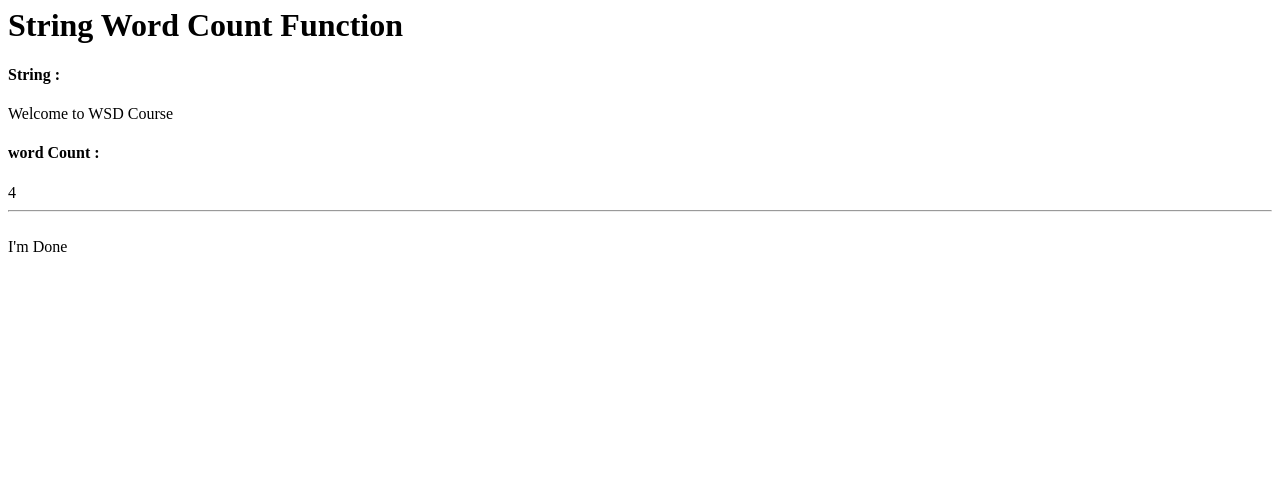
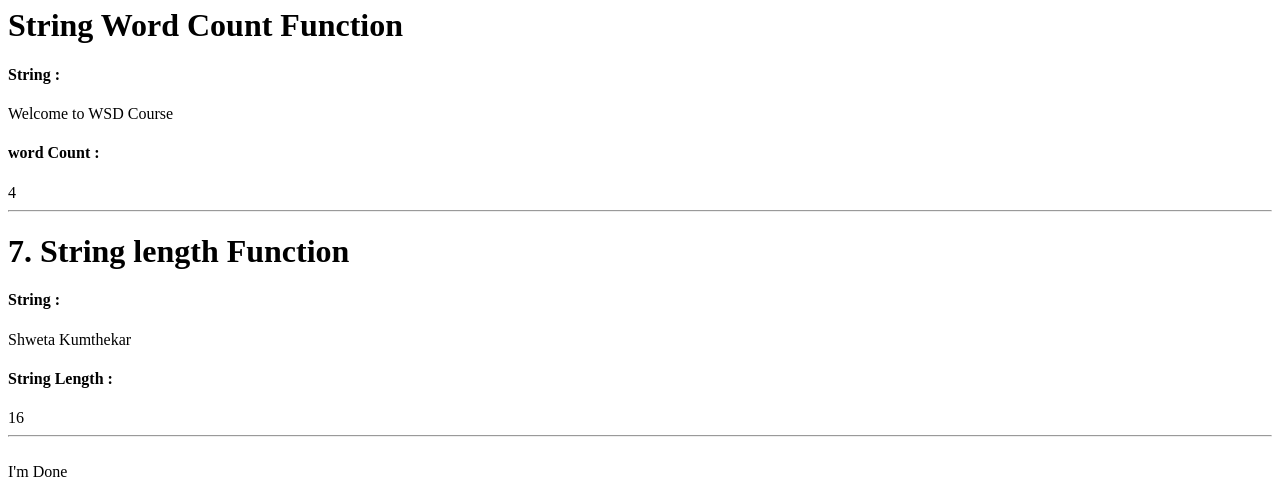
Before and after one commit to srk77/homework4, a PHP site: page / in a window 1280 px wide. Shown: the part 1866-2355 px from the top of the page. Before the commit the page ends 2118 px from the top, so only its background shows below. Run offline with PHP 8.4, Linux system fonts and the light colour scheme.

Commit message:
Added string lenght

```diff
--- a/index.php
+++ b/index.php
@@ -39,8 +39,8 @@
 	 $obj->splitString($str1);
   	 $obj->countWord($str1);
 
-	 /*$obj->stringLength($name);
-	 $obj->reverseString($name);
+	$obj->stringLength($name);
+	/* $obj->reverseString($name);
 	 $str2=	" WSD is a very interesting subject and I LIKE it ";
 	 $obj->toUpper($str2);
 	 $obj->toLower($str2);
@@ -171,6 +171,19 @@
         echo '<hr>';
 	}
 
+        public function stringLength($name)
+	{
+	echo '<h1>7. String length Function</h1>';
+	echo '<h4>String : </h4>';
+	echo $name;
+	echo '<br>';
+	echo '<h4>String Length : </h4>';
+	echo strlen($name);
+        echo '<hr>';
+	}
+
+
+
 
 
  public function __destruct()
```
